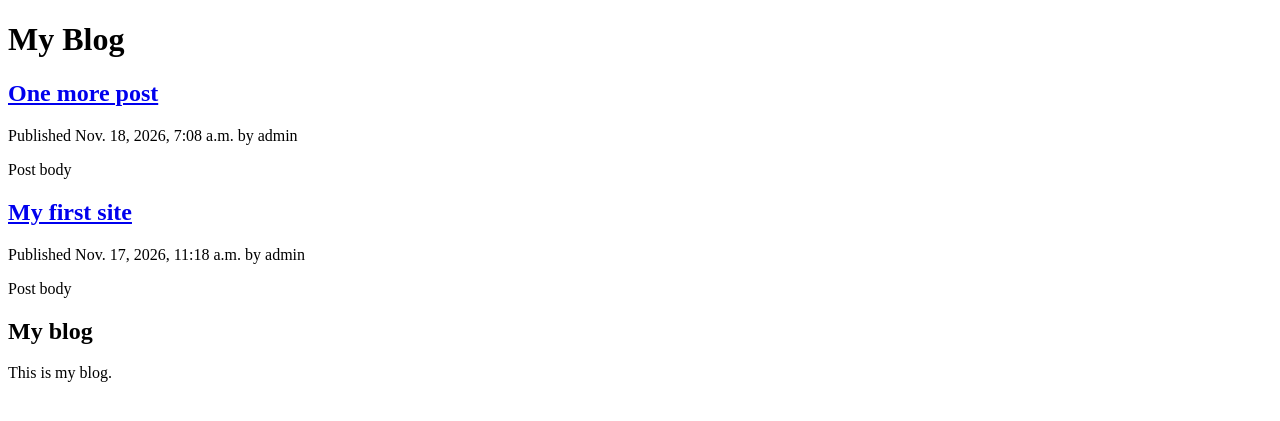
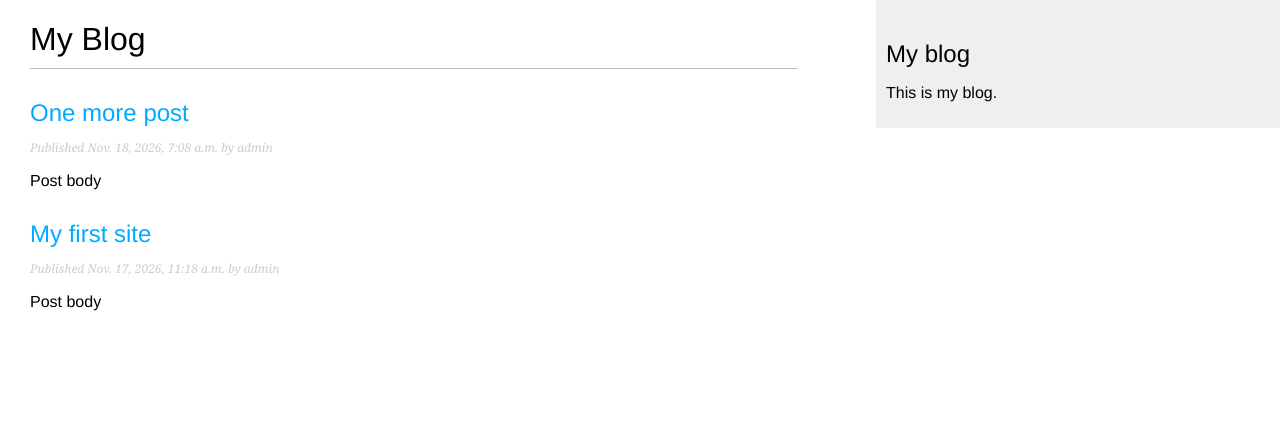
Before and after one commit to hoshimov7/django_mysite, a Django app: page /blog/ in a window 1280 px wide. Shown: the top 421 px of the page. Run offline with Django 5.2, Linux system fonts and the light colour scheme; data comes from the database, SQL or seed files in the repository; both versions use the stored data as it was after the commit.

Commit message:
1 glava tayyor

```diff
--- /dev/null
+++ b/blog/static/css/blog.css
@@ -0,0 +1,97 @@
+body {
+    margin:0;
+    padding:0;
+    font-family:helvetica, sans-serif;
+}
+
+a {
+    color:#00abff;
+    text-decoration:none;
+}
+
+h1 {
+    font-weight:normal;
+    border-bottom:1px solid #bbb;
+    padding:0 0 10px 0;
+}
+
+h2 {
+    font-weight:normal;
+    margin:30px 0 0;
+}
+
+#content {
+    float:left;
+    width:60%;
+    padding:0 0 0 30px;
+}
+
+#sidebar {
+    float:right;
+    width:30%;
+    padding:10px;
+    background:#efefef;
+    height:100%;
+}
+
+p.date {
+    color:#ccc;
+    font-family: georgia, serif;
+    font-size: 12px;
+    font-style: italic;
+}
+
+.left {
+    float:left;
+    margin-right:10px;
+}
+
+/* pagination */
+.pagination {
+    margin:40px 0;
+    font-weight:bold;
+}
+
+/* forms */
+label {
+    float:left;
+    clear:both;
+    color:#333;
+    margin-bottom:4px;
+}
+input, textarea {
+    clear:both;
+    float:left;
+    margin:0 0 10px;
+    background:#ededed;
+    border:0;
+    padding:6px 10px;
+    font-size:12px;
+}
+input[type=submit] {
+    font-weight:bold;
+    background:#00abff;
+    color:#fff;
+    padding:10px 20px;
+    font-size:14px;
+    text-transform:uppercase;
+}
+.errorlist {
+    color:#cc0033;
+    float:left;
+    clear:both;
+    padding-left:10px;
+}
+
+/* comments */
+.comment {
+    padding:10px;
+}
+.comment:nth-child(even) {
+    background:#efefef;
+}
+.comment .info {
+    font-weight:bold;
+    font-size:12px;
+    color:#666;
+}
--- a/blog/templates/blog/base.html
+++ b/blog/templates/blog/base.html
@@ -5,6 +5,7 @@
     <meta charset="UTF-8">
     <meta name="viewport" content="width=device-width, initial-scale=1.0">
     <title>{% block title %}  {% endblock %}</title>
+    <link rel='stylesheet' href='{% static 'css/blog.css' %}' >
 </head>
 <body>
     <div id='content'>
@@ -15,7 +16,6 @@
     <div id='sidebar'>
         <h2>My blog</h2>
         <p>This is my blog.</p>
-
     </div>
 
 </body>
```
Also changed, not shown: blog/templates/blog/post/detail.html (+12 -0 lines), db.sqlite3, 2 other files.
